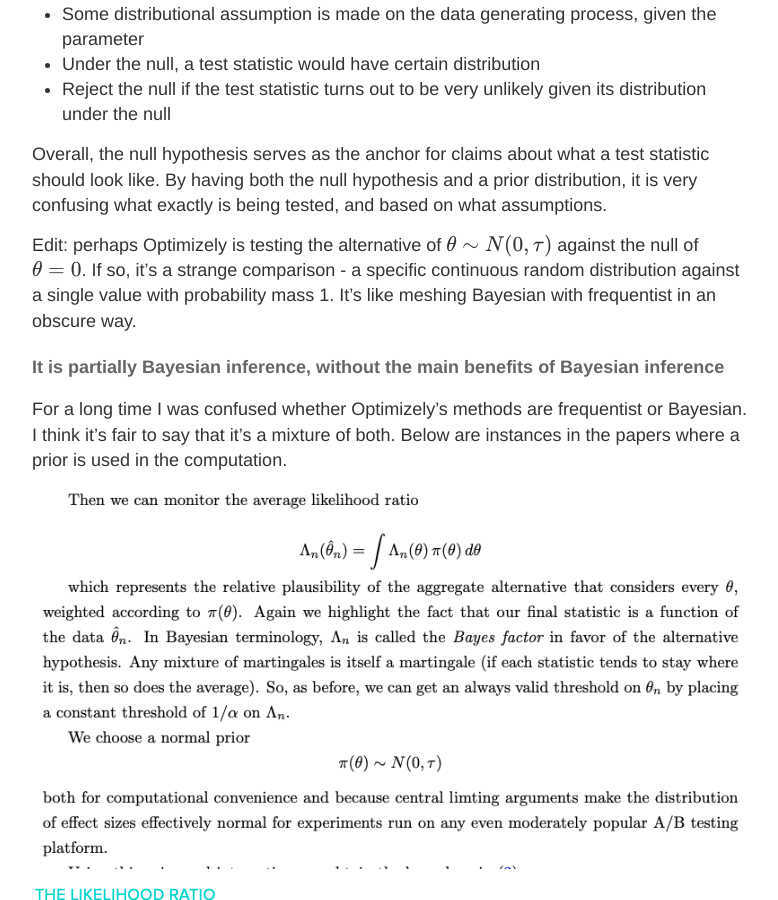
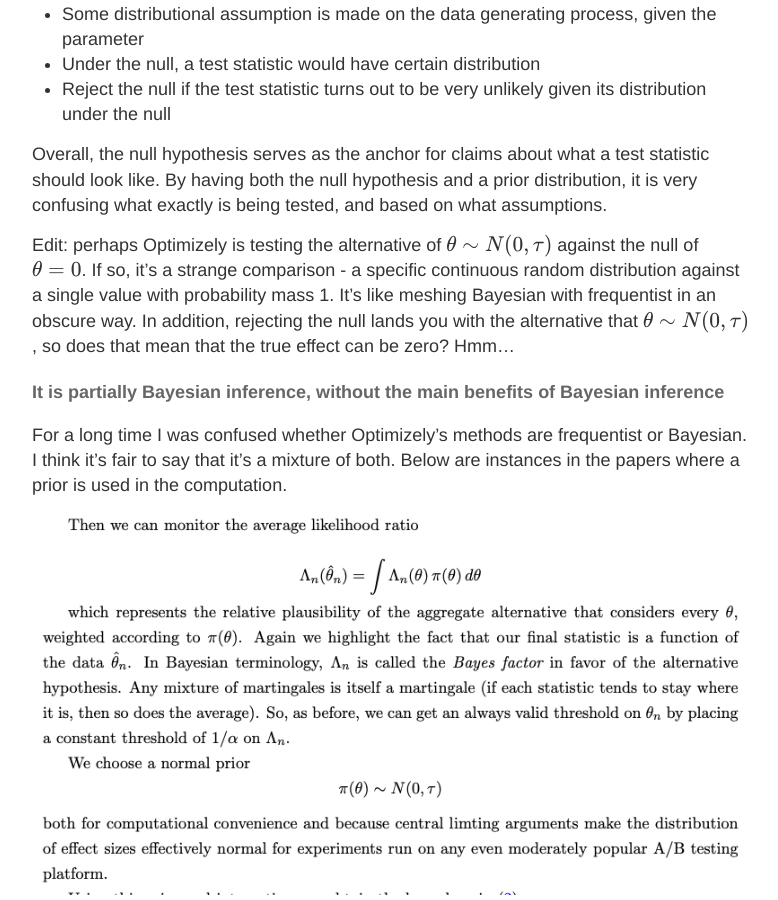
Before and after one commit to lechipatrick/lechipatrick.github.io, a Jekyll site: the page built from _posts/2022-12-07-a-critique-of-Optimizely.md, in a window 1280 px wide and 900 px high, scrolled down 3108 px. Shown: the whole window, without its empty margins (248-1026 px from the left). Built offline with Jekyll 4.4.1, drawn with Linux system fonts in a browser that asks for light colours; formulas are drawn with MathJax 3.

Commit message:
Update 2022-12-07-a-critique-of-Optimizely.md

```diff
--- a/_posts/2022-12-07-a-critique-of-Optimizely.md
+++ b/_posts/2022-12-07-a-critique-of-Optimizely.md
@@ -74,7 +74,7 @@
 
 Overall, the null hypothesis serves as the anchor for claims about what a test statistic should look like. By having both the null hypothesis and a prior distribution, it is very confusing what exactly is being tested, and based on what assumptions.
 
-Edit: perhaps Optimizely is testing the alternative of $\theta \sim N(0, \tau)$ against the null of $\theta = 0$. If so, it's a strange comparison - a specific continuous random distribution against a single value with probability mass 1. It's like meshing Bayesian with frequentist in an obscure way.
+Edit: perhaps Optimizely is testing the alternative of $\theta \sim N(0, \tau)$ against the null of $\theta = 0$. If so, it's a strange comparison - a specific continuous random distribution against a single value with probability mass 1. It's like meshing Bayesian with frequentist in an obscure way. In addition, rejecting the null lands you with the alternative that $\theta \sim N(0, \tau)$, so does that mean that the true effect can be zero? Hmm...
 
 #### It is partially Bayesian inference, without the main benefits of Bayesian inference
 For a long time I was confused whether Optimizely's methods are frequentist or Bayesian. I think it's fair to say that it's a mixture of both. Below are instances in the papers where a prior is used in the computation.
```
